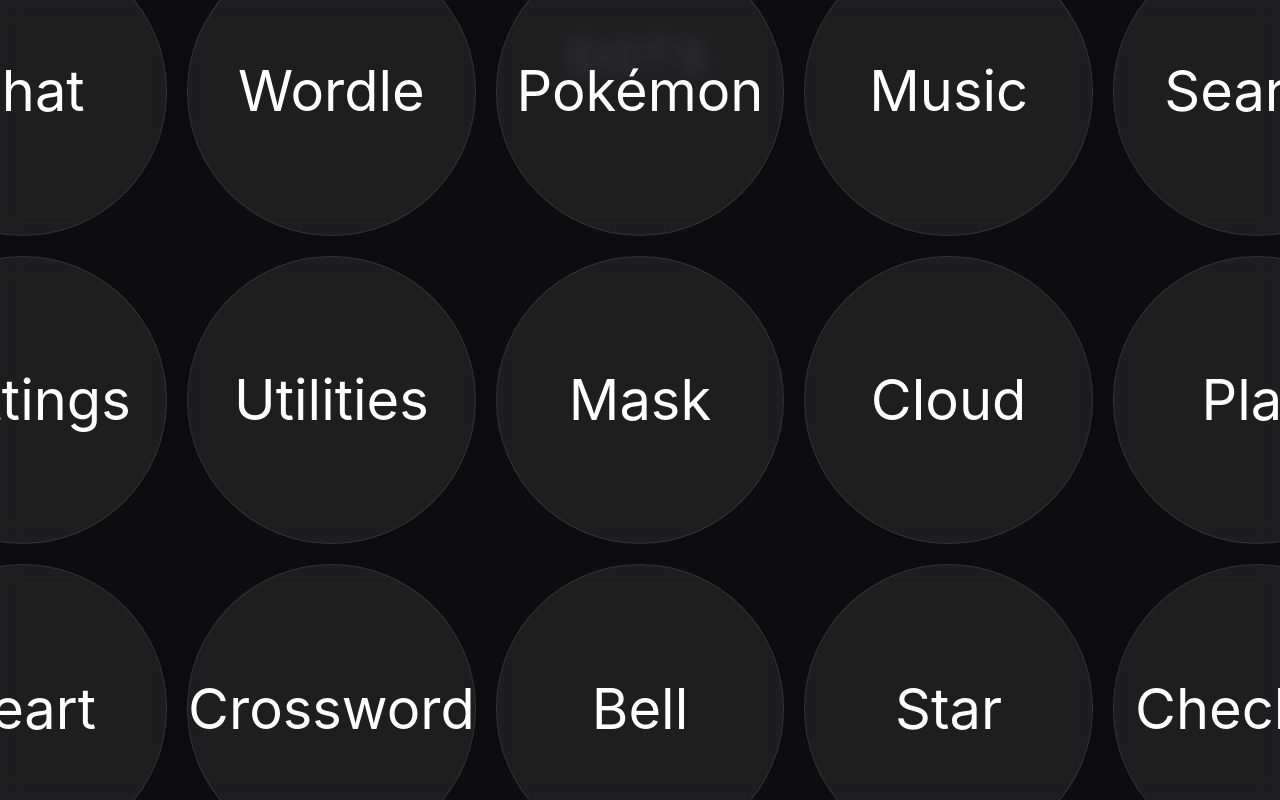
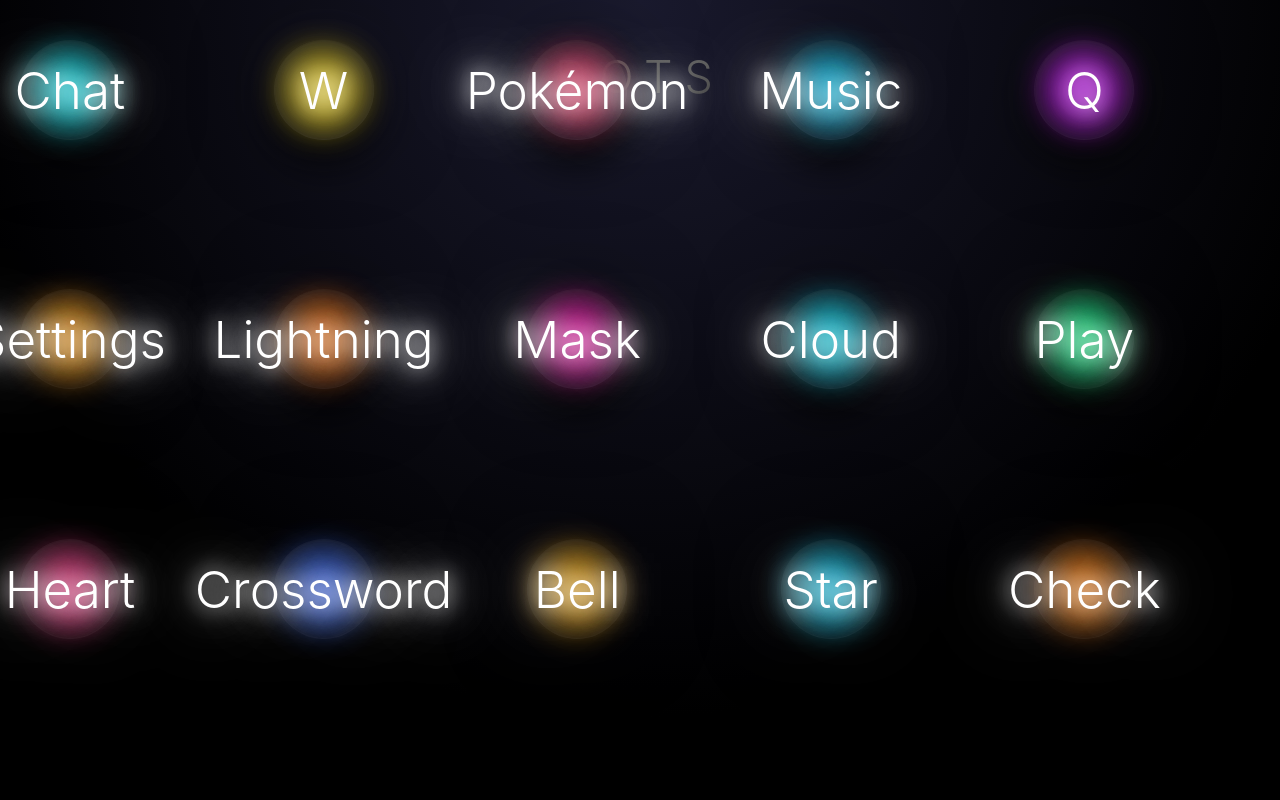
Before and after one commit to LPM131/THNAP-DOTS, a plain HTML site: page index.html in a window 1280 px wide. Drawn offline with Linux system fonts and the light colour scheme.

Commit message:
feat(ui): implement neon glow effects for app icons
Updated HTML to include data-glow attributes on dots and shortened labels for cleaner design. Enhanced CSS with radial gradients, neon shadows, and blur effects for a modern, cyberpunk-inspired aesthetic.

```diff
--- a/index.html
+++ b/index.html
@@ -16,21 +16,21 @@
 
   <!-- MAIN GRID -->
   <div class="main-grid">
-    <div class="dot" data-id="1"><span>Chat</span></div>
-    <div class="dot" data-id="2"><span>Wordle</span></div>
-    <div class="dot" data-id="3"><span>Pokémon</span></div>
-    <div class="dot" data-id="4"><span>Music</span></div>
-    <div class="dot" data-id="5"><span>Search</span></div>
-    <div class="dot" data-id="6"><span>Settings</span></div>
-    <div class="dot" data-id="7"><span>Utilities</span></div>
-    <div class="dot" data-id="8"><span>Mask</span></div>
-    <div class="dot" data-id="9"><span>Cloud</span></div>
-    <div class="dot" data-id="10"><span>Play</span></div>
-    <div class="dot" data-id="11"><span>Heart</span></div>
-    <div class="dot" data-id="12"><span>Crossword</span></div>
-    <div class="dot" data-id="13"><span>Bell</span></div>
-    <div class="dot" data-id="14"><span>Star</span></div>
-    <div class="dot" data-id="15"><span>Checklist</span></div>
+    <div class="dot" data-id="1" data-glow="Chat"><span>Chat</span></div>
+    <div class="dot" data-id="2" data-glow="W"><span>W</span></div>
+    <div class="dot" data-id="3" data-glow="Pokémon"><span>Pokémon</span></div>
+    <div class="dot" data-id="4" data-glow="Music"><span>Music</span></div>
+    <div class="dot" data-id="5" data-glow="Q"><span>Q</span></div>
+    <div class="dot" data-id="6" data-glow="Settings"><span>Settings</span></div>
+    <div class="dot" data-id="7" data-glow="Lightning"><span>Lightning</span></div>
+    <div class="dot" data-id="8" data-glow="Mask"><span>Mask</span></div>
+    <div class="dot" data-id="9" data-glow="Cloud"><span>Cloud</span></div>
+    <div class="dot" data-id="10" data-glow="Play"><span>Play</span></div>
+    <div class="dot" data-id="11" data-glow="Heart"><span>Heart</span></div>
+    <div class="dot" data-id="12" data-glow="Crossword"><span>Crossword</span></div>
+    <div class="dot" data-id="13" data-glow="Bell"><span>Bell</span></div>
+    <div class="dot" data-id="14" data-glow="Star"><span>Star</span></div>
+    <div class="dot" data-id="15" data-glow="Check"><span>Check</span></div>
   </div>
 
   <!-- CHAT MODAL -->
--- a/style.css
+++ b/style.css
@@ -1,54 +1,139 @@
 * { margin:0; padding:0; box-sizing:border-box; }
-body { background:#0d0d0f; color:#fff; font-family:-apple-system,system-ui,sans-serif; overflow:hidden; height:100dvh; }
-h1 { text-align:center; padding:30px 0 10px; font-weight:300; font-size:2.8rem; letter-spacing:6px; color:#444; }
+html, body { height:100dvh; background:#000; overflow:hidden; }
+body {
+  background: radial-gradient(circle at 50% 0%, #1a1a2e 0%, #000 70%);
+  color:#fff;
+  font-family: -apple-system, BlinkMacSystemFont, sans-serif;
+}
+
+h1 {
+  text-align:center;
+  padding:50px 0 20px;
+  font-weight:300;
+  font-size:2.8rem;
+  letter-spacing:12px;
+  color:transparent;
+  background: linear-gradient(180deg, #888 0%, #333 100%);
+  -webkit-background-clip:text;
+  background-clip:text;
+}
 
 /* MAIN GRID */
 .main-grid {
-  position:fixed; inset:0; padding:20px;
-  display:grid; grid-template-columns:repeat(5,1fr); grid-template-rows:repeat(3,1fr);
-  gap:20px; align-content:center; justify-content:center;
+  position:fixed;
+  inset:0;
+  padding:40px 20px;
+  display:grid;
+  grid-template-columns:repeat(5,1fr);
+  grid-template-rows:repeat(3,1fr);
+  gap:28px;
+  align-content:center;
+  justify-content:center;
 }
+
+/* NEON DOT MAGIC */
 .dot {
-  background:rgba(255,255,255,0.07); border-radius:50%; aspect-ratio:1/1;
+  width:100%;
+  max-width:100px;
+  aspect-ratio:1;
+  border-radius:50%;
+  position:relative;
+  cursor:pointer;
+  transform:translateY(0);
+  transition:all .3s cubic-bezier(0.175, 0.885, 0.32, 1.4);
+  background:transparent;
+}
+
+.dot::before {
+  content:'';
+  position:absolute;
+  inset:0;
+  border-radius:50%;
+  background:rgba(0,0,0,0.4);
+  backdrop-filter:blur(20px);
+  border:1px solid rgba(255,255,255,0.05);
+  box-shadow:
+    inset 0 8px 32px rgba(255,255,255,0.08),
+    0 20px 40px rgba(0,0,0,0.8),
+    0 0 80px rgba(0,0,0,0.5);
+}
+
+.dot::after {
+  content:attr(data-glow);
+  position:absolute;
+  inset:10%;
+  border-radius:50%;
+  background:currentColor;
+  filter:blur(20px);
+  opacity:0.8;
+  transform:scale(0.9);
+}
+
+.dot span {
+  position:absolute;
+  inset:0;
+  display:flex;
+  align-items:center;
+  justify-content:center;
+  font-size:3.2rem;
+  font-weight:300;
+  color:white;
+  text-shadow:
+    0 0 20px currentColor,
+    0 0 40px currentColor,
+    0 0 80px currentColor;
+  z-index:2;
+}
+
+.dot:active {
+  transform:scale(0.88) translateY(4px);
+}
+
+/* INDIVIDUAL NEON COLORS */
+.dot[data-id="1"]  { color:#00f5ff; }  /* Chat */
+.dot[data-id="2"]  { color:#ffdd00; }  /* Wordle */
+.dot[data-id="3"]  { color:#ff3366; }  /* Pokémon */
+.dot[data-id="4"]  { color:#00d0ff; }  /* Music */
+.dot[data-id="5"]  { color:#cc00ff; }  /* Search */
+.dot[data-id="6"]  { color:#ff9500; }  /* Settings */
+.dot[data-id="7"]  { color:#ff6b00; }  /* Utilities */
+.dot[data-id="8"]  { color:#ff00aa; }  /* Mask */
+.dot[data-id="9"]  { color:#00e5ff; }  /* Cloud */
+.dot[data-id="10"] { color:#00ff85; }  /* Play */
+.dot[data-id="11"] { color:#ff3385; }  /* Heart */
+.dot[data-id="12"] { color:#3366ff; }  /* Crossword */
+.dot[data-id="13"] { color:#ffaa00; }  /* Bell */
+.dot[data-id="14"] { color:#00d4ff; }  /* Star */
+.dot[data-id="15"] { color:#ff7700; }  /* Check */
+
+/* MODALS - keep dark & clean */
+.modal {
+  position:fixed; inset:0; background:#000; display:none; flex-direction:column;
+  backdrop-filter:blur(20px);
+}
+.modal:not(.hidden) { display:flex; }
+
+.header {
+  padding:20px;
+  display:flex;
+  align-items:center;
+  gap:20px;
+  background:rgba(0,0,0,0.6);
+  backdrop-filter:blur(20px);
+}
+.back { background:none; border:none; font-size:2.4rem; color:#888; cursor:pointer; }
+
+/* Thread dots (floating chats) */
+.thread-dot {
+  position:absolute;
+  width:72px; height:72px;
+  border-radius:50%;
+  background:rgba(20,20,30,0.8);
+  backdrop-filter:blur(20px);
+  border:1px solid rgba(255,255,255,0.1);
+  box-shadow:0 10px 30px rgba(0,0,0,0.7);
   display:flex; align-items:center; justify-content:center;
-  cursor:pointer; transition:all .25s cubic-bezier(0.175, 0.885, 0.32, 1.4);
-  font-size:3.5rem; backdrop-filter:blur(10px); border:1px solid rgba(255,255,255,0.1);
+  font-size:36px;
+  color:white;
+  text-shadow:0 0 20px currentColor;
 }
-.dot:active { transform:scale(0.88); background:rgba(255,255,255,0.25); }
-
-/* MODALS */
-.modal { position:fixed; inset:0; background:#0d0d0f; display:none; flex-direction:column; }
-.modal:not(.hidden) { display:flex; }
-.header { padding:10px 20px; display:flex; align-items:center; gap:20px; background:#0d0d0f; position:sticky; top:0; z-index:10; }
-.back { background:none; border:none; font-size:2rem; cursor:pointer; color:#888; }
-
-/* CHAT */
-#thread-area { flex:1; position:relative; overflow:hidden; background:#111; margin:10px; border-radius:20px; }
-.thread-dot {
-  position:absolute; width:66px; height:66px; border-radius:50%;
-  background:rgba(255,255,255,0.15); display:flex; align-items:center; justify-content:center;
-  font-size:36px; cursor:pointer; user-select:none; box-shadow:0 8px 25px rgba(0,0,0,0.5);
-  transition:transform .2s;
-}
-.thread-dot:active { transform:scale(0.9); }
-#chat-area { display:none; flex-direction:column; height:100%; }
-#chat-area:not(.hidden) { display:flex; }
-#messages { flex:1; overflow-y:auto; padding:20px; }
-#messages div { margin:12px 0; opacity:0.9; }
-.input-section { display:flex; padding:10px; gap:10px; background:#111; }
-#chat-input { flex:1; padding:14px; border-radius:50px; border:none; background:rgba(255,255,255,0.1); color:white; font-size:1rem; }
-#chat-send-btn { padding:0 20px; border-radius:50px; background:#007aff; border:none; color:white; font-weight:bold; }
-
-/* WORDLE – quick clean style */
-#game-board { display:grid; grid-template-rows:repeat(6,1fr); gap:5px; padding:20px; max-width:350px; margin:0 auto; }
-.row { display:grid; grid-template-columns:repeat(5,1fr); gap:5px; }
-.tile { background:#1a1a1b; border:2px solid #3a3a3c; aspect-ratio:1/1; display:flex; align-items:center; justify-content:center; font-size:2rem; font-weight:bold; text-transform:uppercase; transition:all .6s; }
-.tile.flip { animation:flip .6s forwards; }
-@keyframes flip { 0%{transform:rotateX(0)} 50%{transform:rotateX(90deg)} 100%{transform:rotateX(0)} }
-.correct { background:#6aaa64 !important; border-color:#6aaa64 !important; color:white !important; }
-.present { background:#c9b458 !important; border-color:#c9b458 !important; color:white !important; }
-.absent { background:#3a3a1b !important; border-color:#3a3a1b !important; color:white !important; }
-#keyboard { padding:0 8px 20px; display:flex; flex-direction:column; gap:8px; }
-.keyboard-row { display:flex; justify-content:center; gap:8px; }
-.key { background:#818384; color:white; padding:0 6px; min-width:43px; height:58px; border-radius:6px; display:flex; align-items:center; justify-content:center; font-weight:bold; cursor:pointer; }
-.key:active { background:#555; }
```
